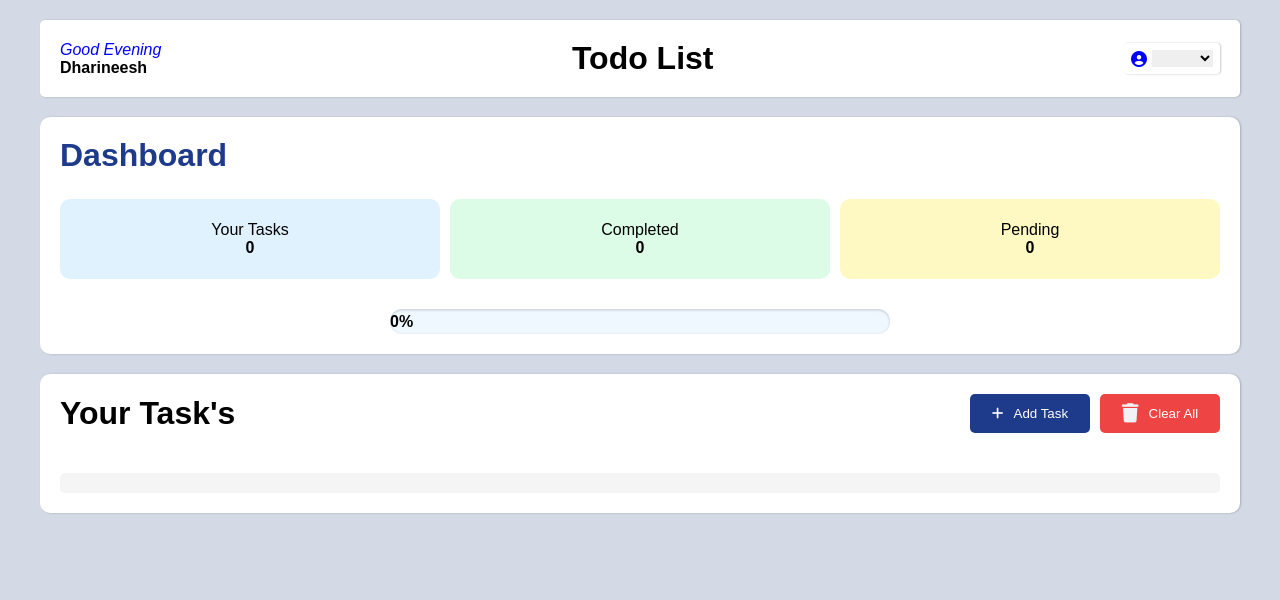
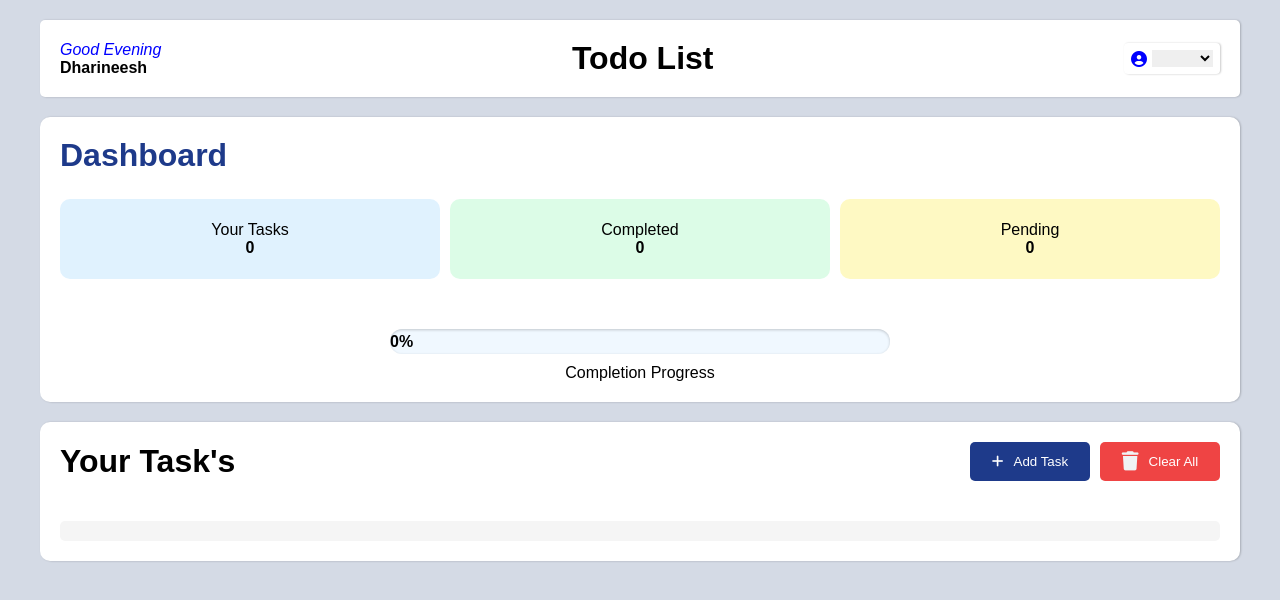
Before and after one commit to dharineeshv/todolist, a plain HTML site: page main_page.html in a window 1280 px wide. Drawn offline with Linux system fonts and the light colour scheme; no server answers.

Commit message:
main_page.html

```diff
--- a/main_page.html
+++ b/main_page.html
@@ -42,7 +42,9 @@
         <div class="container-2">
             <div class="progress">
                    <div class="progress-bar"><p>0%</p></div>
+
             </div>
+            <p id="progress-status">Completion Progress</p>
         </div>
 
     </div>
@@ -81,8 +83,10 @@
     display: flex;
     justify-content: center; /* center horizontally */
     align-items: center;     /* center vertically (optional) */
-    margin-top: 20px;        /* spacing from above */
+    margin-top: 40px;        /* spacing from above */
     width: 100%;
+    flex-direction: column;
+
 }
 .progress-bar p
 {
@@ -145,7 +149,10 @@ i {
     gap: 10px;
     flex-wrap: wrap;
 }
-
+#progress-status
+{
+    margin-top:10px;
+}
 #content {
     display: flex;
     flex-direction: column;
@@ -200,7 +207,8 @@ i {
 }
 
 /* Box Colors (backgrounds optional for now) */
-#box1 { background-color: #e0f2fe; } /* light blue */
+#box1 { background-color: #e0f2fe;
+} /* light blue */
 #box2 { background-color: #dcfce7; } /* light green */
 #box3 { background-color: #fef9c3; } /* light yellow */
 
@@ -628,7 +636,7 @@ clear_all_button.addEventListener('click', () => {
     const progressBar = document.querySelector(".progress-bar");
     let value =  parseInt(progressBar.textContent) || 0;
     let current=0
-    let speed = 30;
+    let speed = 20;
     let fill = setInterval(()=>
         {
             if(value<=0)
@@ -643,8 +651,6 @@ clear_all_button.addEventListener('click', () => {
 
             }
         },speed)
-
-
 });
 
 function createTaskElement(taskValue, key, completed) {
```
